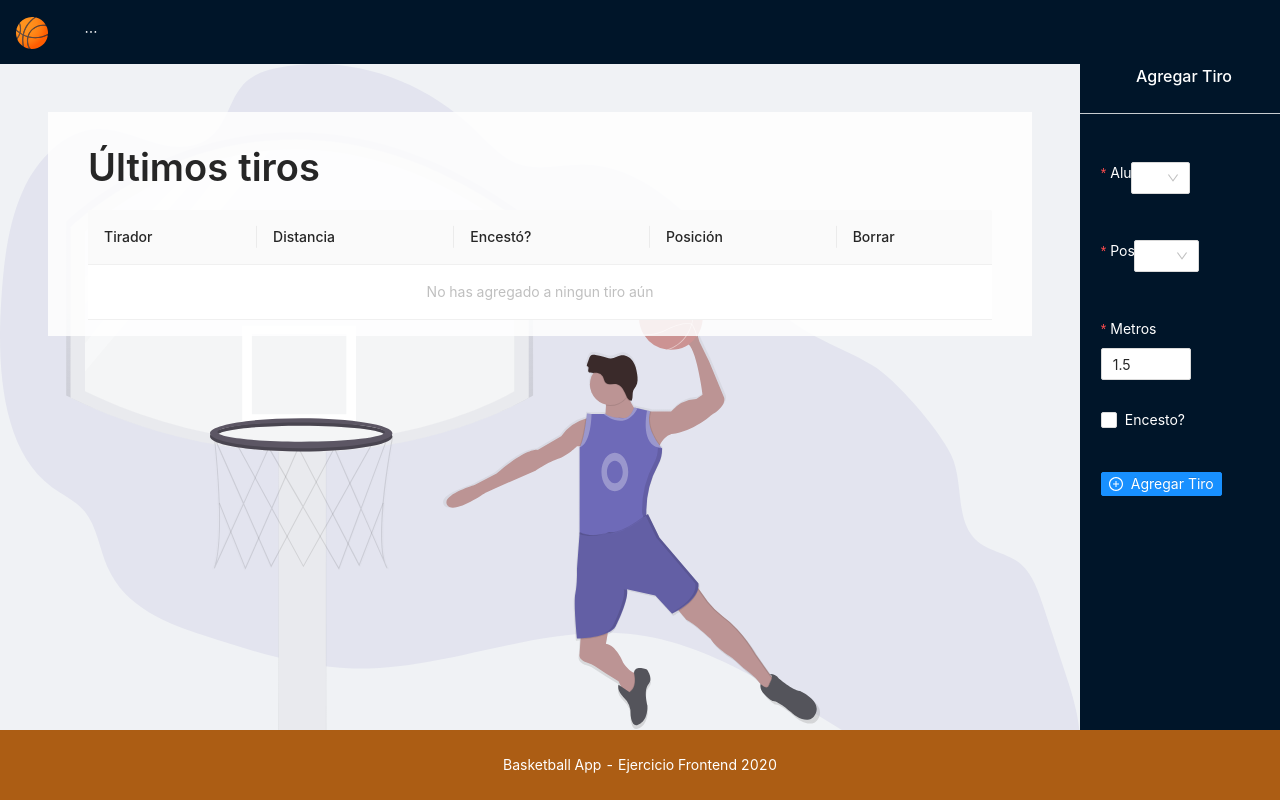
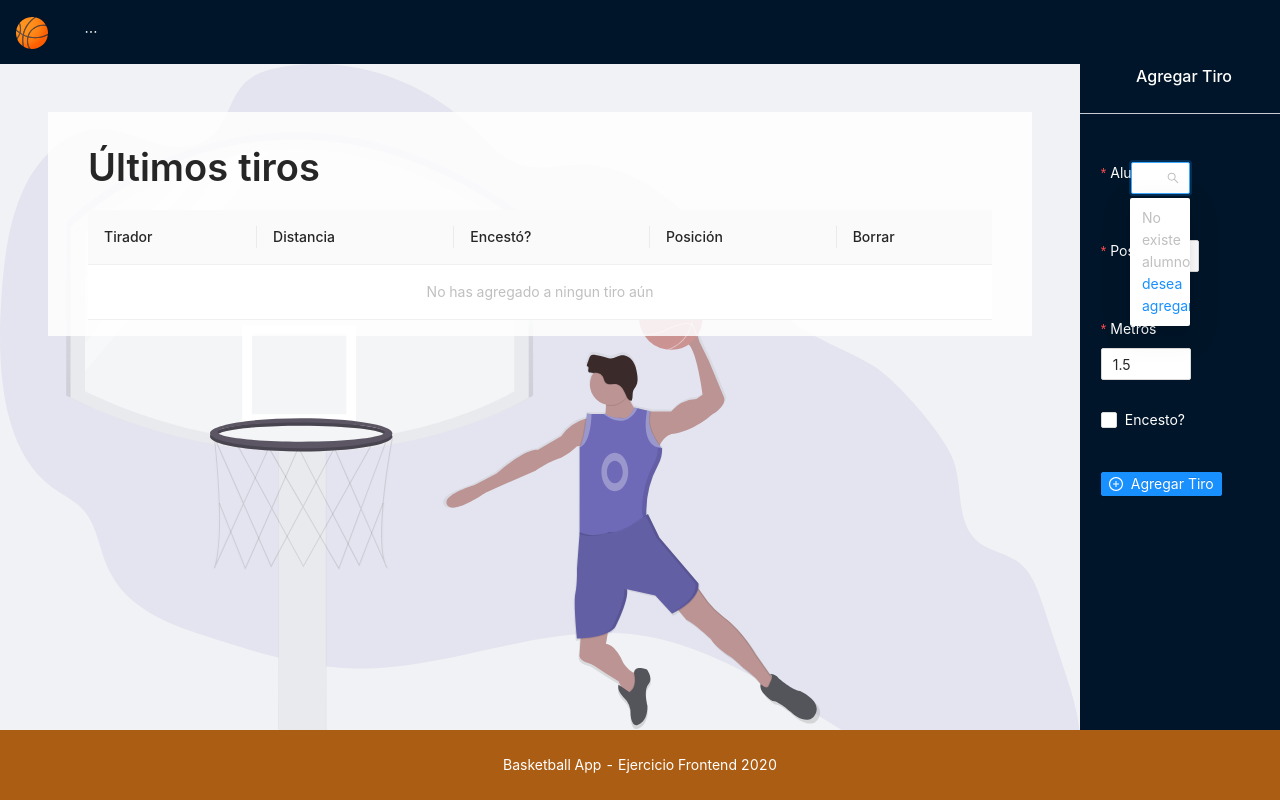
Before and after one commit to sunteago/basketball-app, a React (Create React App) app: page /#/ in a window 1280 px wide. Built offline with nearby package versions, Linux system fonts and the light colour scheme.

Commit message:
improve UX when entering for the first time

```diff
--- a/src/components/AddShot/index.js
+++ b/src/components/AddShot/index.js
@@ -1,4 +1,5 @@
 import React, { useState, useContext } from "react";
+
 import StudentsContext from "../../context/students/StudentsContext";
 import ShotsContext from "../../context/shots/ShotsContext";
 
@@ -14,6 +15,7 @@ import {
 import { PlusCircleOutlined } from "@ant-design/icons";
 import classes from "./index.module.css";
 import SelectInput from "../form/SelectOptions";
+import { Link } from "react-router-dom";
 
 const requiredRules = (field) => [
   {
@@ -33,6 +35,7 @@ const selectProps = {
 
 export default function AddShot() {
   const [checked, setChecked] = useState(false);
+  const [dropdownOpen, setDropdownOpen] = useState(true);
 
   const [form] = Form.useForm();
 
@@ -53,6 +56,15 @@ export default function AddShot() {
     ]);
     resetFields();
   };
+
+  const studentsNotFound = (
+    <span>
+      No existe alumno,{" "}
+      <Link onClick={() => setDropdownOpen(false)} to="/add-student">
+        desea agregar?
+      </Link>
+    </span>
+  );
 
   const resetFields = () => form.resetFields();
 
@@ -85,9 +97,11 @@ export default function AddShot() {
         >
           <Select
             {...selectProps}
-            locale={{
-              emptyText: "Agrega alumnos primero",
-            }}
+            open={dropdownOpen}
+            autoFocus
+            className={classes.SelectStudent}
+            onClick={() => setDropdownOpen(!dropdownOpen)}
+            notFoundContent={studentsNotFound}
           >
             {SelectInput({ students })}
           </Select>
--- a/src/components/AddStudent/index.js
+++ b/src/components/AddStudent/index.js
@@ -62,7 +62,7 @@ export default function AddStudent() {
             Agregar
           </Button>
           <Button htmlType="button" onClick={resetFields}>
-            Borrar todo
+            Limpiar campos
           </Button>
         </Form.Item>
       </Form>
```
